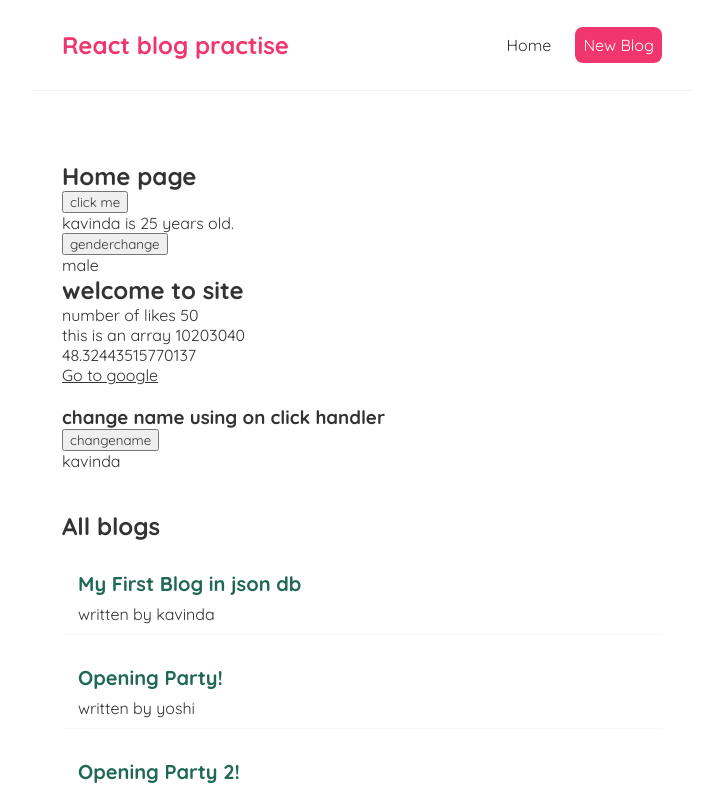
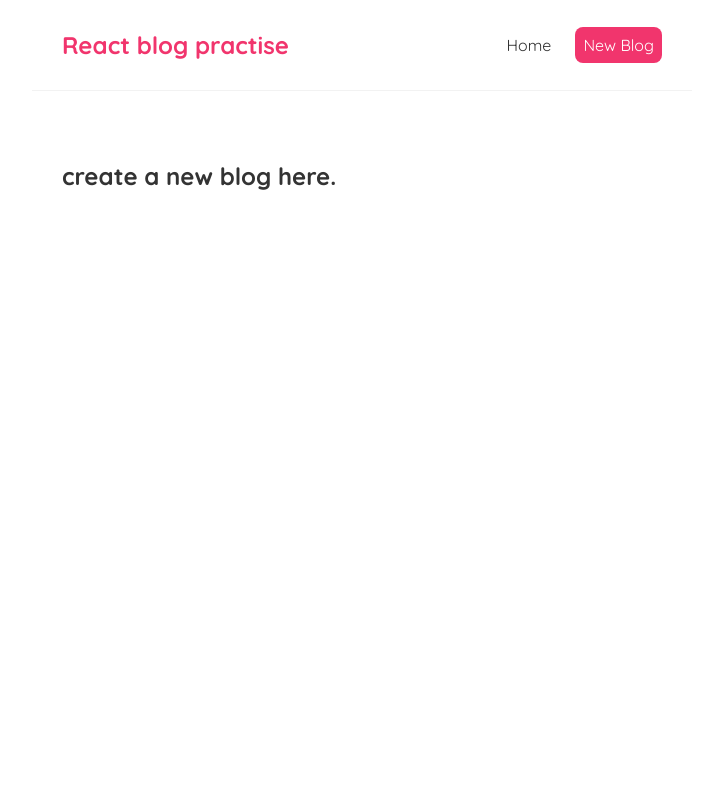
Before and after one commit to kavinda2024/react-practise, a React (Create React App) app: page /create in a window 1280 px wide. Shown: the top 794 px of the page, without its empty margins (278-1001 px from the left). Built offline with nearby package versions, Linux system fonts and the light colour scheme; data requests are answered from the project's data file.

Commit message:
added routes and create.js file

```diff
--- a/package.json
+++ b/package.json
@@ -9,7 +9,7 @@
     "@testing-library/user-event": "^13.5.0",
     "react": "^19.1.0",
     "react-dom": "^19.1.0",
-    "react-router-dom": "^7.8.0",
+    "react-router-dom": "^5.3.4",
     "react-scripts": "5.0.1",
     "web-vitals": "^2.1.4"
   },
--- a/src/App.js
+++ b/src/App.js
@@ -1,32 +1,37 @@
 
+import{BrowserRouter as Router, Route, Switch } from 'react-router-dom';
 import Navbar from './Navbar';
 import HOME from './Home';
 import Homenew from './Homenew';
+import Create from './Create';
 function App() {
-const title= "welcome to site";
-const likes =50;
-const link= "http://www.google.com";
+
   return (
+
+<Router>
     <div className="App">
+
+
+
       <Navbar></Navbar>
 
-      <div className='content'>
-      <HOME></HOME>
 
 
-        <h2>{title}</h2>
+      <div className='content'>
 
-        <p> number of likes {likes} </p>
-        <p> this is an array {[10,20,30,40]} </p>
-        <p>{Math.random()*200} </p>
-      <a href= {link}> Go to google </a>
-      <br></br>
-      <br></br>
-      <Homenew></Homenew>
+           <Switch>
+      <Route exact path='/'>  <Homenew></Homenew>  </Route>
+      <Route path='/oldhome'> <HOME></HOME>   </Route>
+      <Route path='/create'> <Create></Create>   </Route>
+
+        </Switch>
+
 
       </div>
 
     </div>
+
+  </Router>
   );
 }
 
--- /dev/null
+++ b/src/Create.js
@@ -0,0 +1,12 @@
+const Create = () => {
+    return (
+        <div>
+            <h2>create a new blog here.</h2>
+        </div>
+
+
+
+      );
+}
+
+export default Create;
--- a/src/Homenew.js
+++ b/src/Homenew.js
@@ -1,4 +1,4 @@
-import { useState,useEffect } from "react";
+import { useState } from "react";
 import Bloglist from "./Bloglist";
 import useFetch from "./usefetch";
 const title= "All blogs";
```
Also changed, not shown: 1 other file (tests, documents, lock files or other folders).
